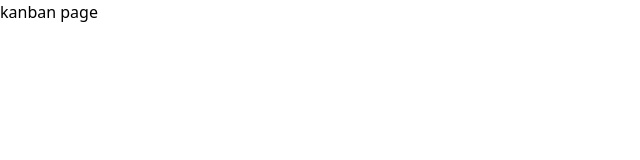
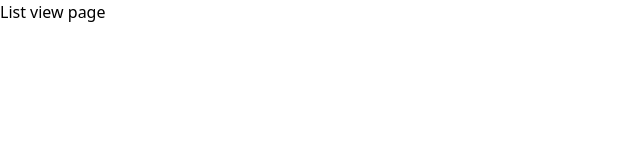
Before and after one commit to Mohammademon02/kanban-app, a React (Vite) app: page /list in a window 1280 px wide. Shown: the top 160 px of the page, without its empty margins (0-640 px from the left). Built offline with nearby package versions, Linux system fonts and the light colour scheme.

Commit message:
added folder structure

```diff
--- a/package.json
+++ b/package.json
@@ -10,7 +10,8 @@
   },
   "dependencies": {
     "react": "^18.3.1",
-    "react-dom": "^18.3.1"
+    "react-dom": "^18.3.1",
+    "react-router-dom": "^7.10.1"
   },
   "devDependencies": {
     "@vitejs/plugin-react": "^4.2.1",
--- a/src/App.jsx
+++ b/src/App.jsx
@@ -1,19 +1,19 @@
+import { BrowserRouter, Navigate, Route, Routes } from "react-router-dom"
+import KanbanPage from "./pages/KanbanPage"
+import ListViewPage from "./pages/ListViewPage"
 
 function App() {
 
   return (
-    <div>
-      {/* <BrowserRouter>
+    <BrowserRouter>
+      <div className="min-h-screen bg-gray-50">
         <Routes>
-          <Route path="/" element={<Navigate to="/kanban" />} />
+          <Route path="/" element={<Navigate to="/kanban" replace />} />
           <Route path="/kanban" element={<KanbanPage />} />
-          <Route path="/list-view" element={<ListViewPage />} />
+          <Route path="/list" element={<ListViewPage />} />
         </Routes>
-      </BrowserRouter> */}
-      <div>
-        kanban page
       </div>
-    </div>
+    </BrowserRouter>
   )
 }
 
--- /dev/null
+++ b/src/pages/KanbanPage.jsx
@@ -0,0 +1,13 @@
+
+
+function KanbanPage() {
+
+
+    return (
+        <div className="flex flex-col h-screen">
+            Kanban page
+        </div>
+    )
+}
+
+export default KanbanPage
--- /dev/null
+++ b/src/pages/ListViewPage.jsx
@@ -0,0 +1,13 @@
+
+
+function ListViewPage() {
+
+
+    return (
+        <div className="flex flex-col h-screen">
+            List view page
+        </div>
+    )
+}
+
+export default ListViewPage
```
Also changed, not shown: 1 other file (tests, documents, lock files or other folders).
